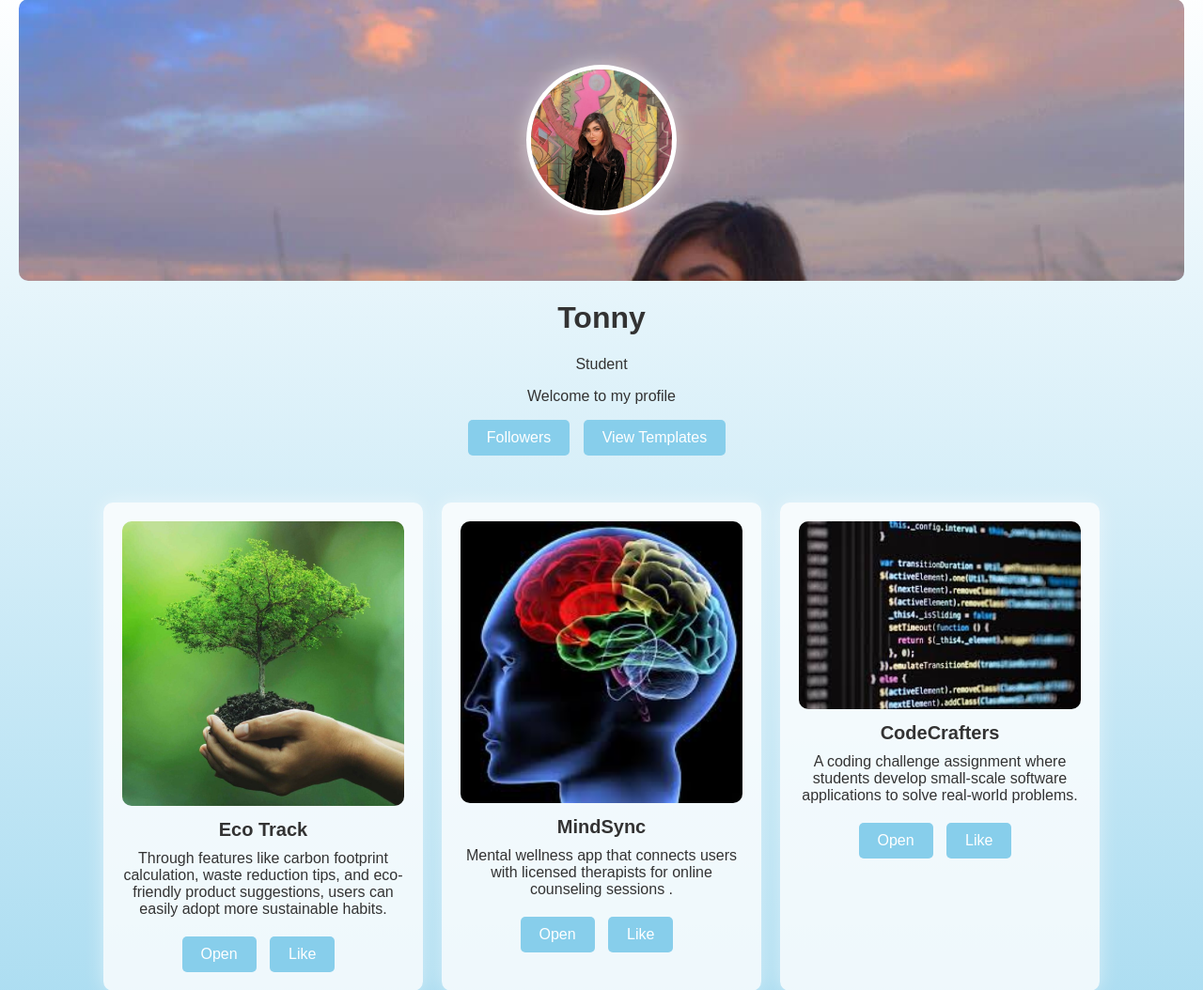
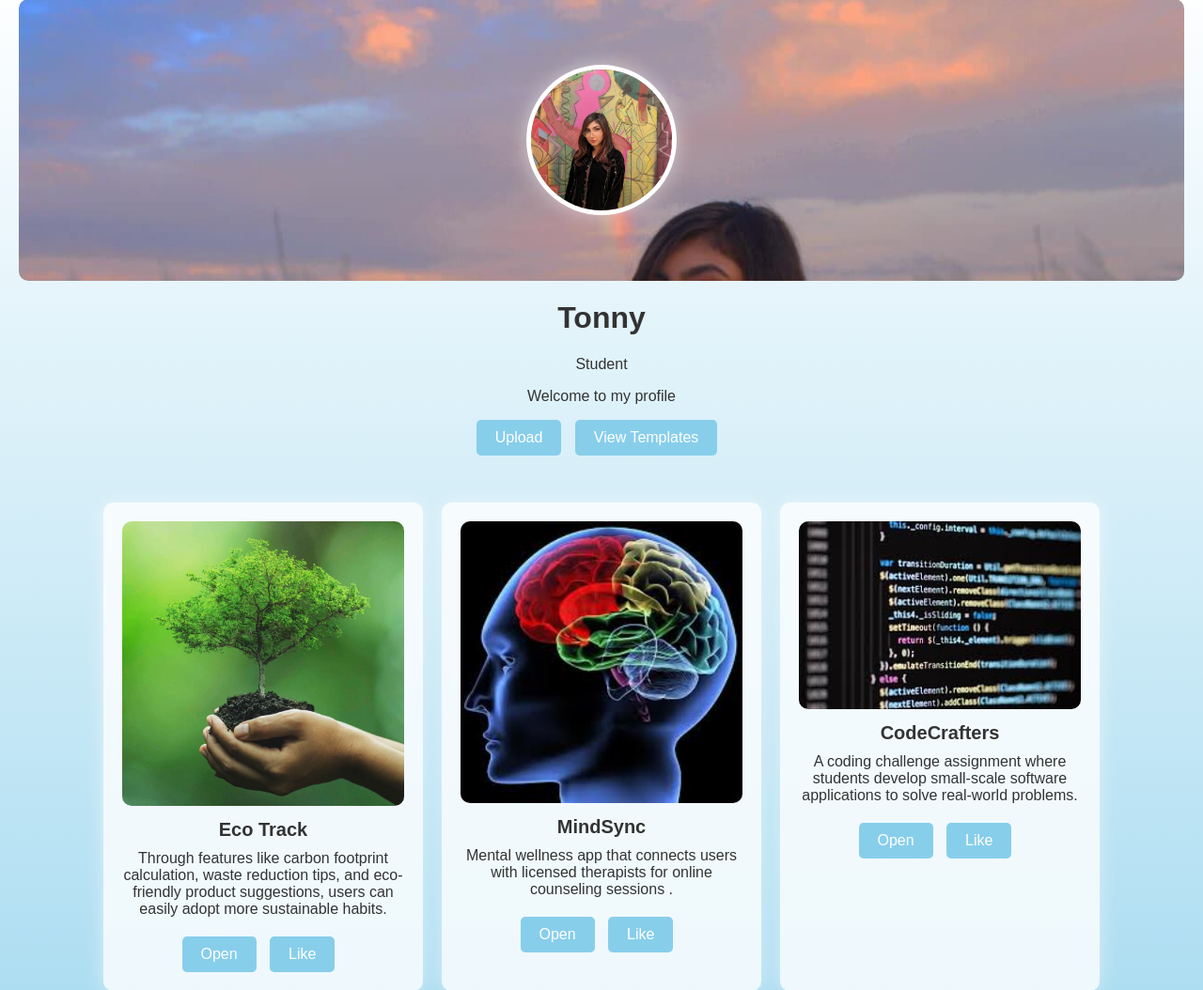
Before and after one commit to Shanjid188/UniConnect, a Django app: page /profile/ in a window 1280 px wide. Shown: the part 21-1075 px from the top of the page at 94% size. Run offline with Django 5.2, Linux system fonts and the light colour scheme.

Commit message:
Update profile.html

```diff
--- a/template/profile.html
+++ b/template/profile.html
@@ -124,7 +124,7 @@
       <h1>Tonny</h1>
       <p>Student</p>
       <p>Welcome to my profile</p>
-      <a href="#" class="follow-button">Followers</a>
+      <a href="#" class="follow-button">Upload</a>
       <a href="#" class="view-templates-button">View Templates</a>
     </div>
   </div>
```
